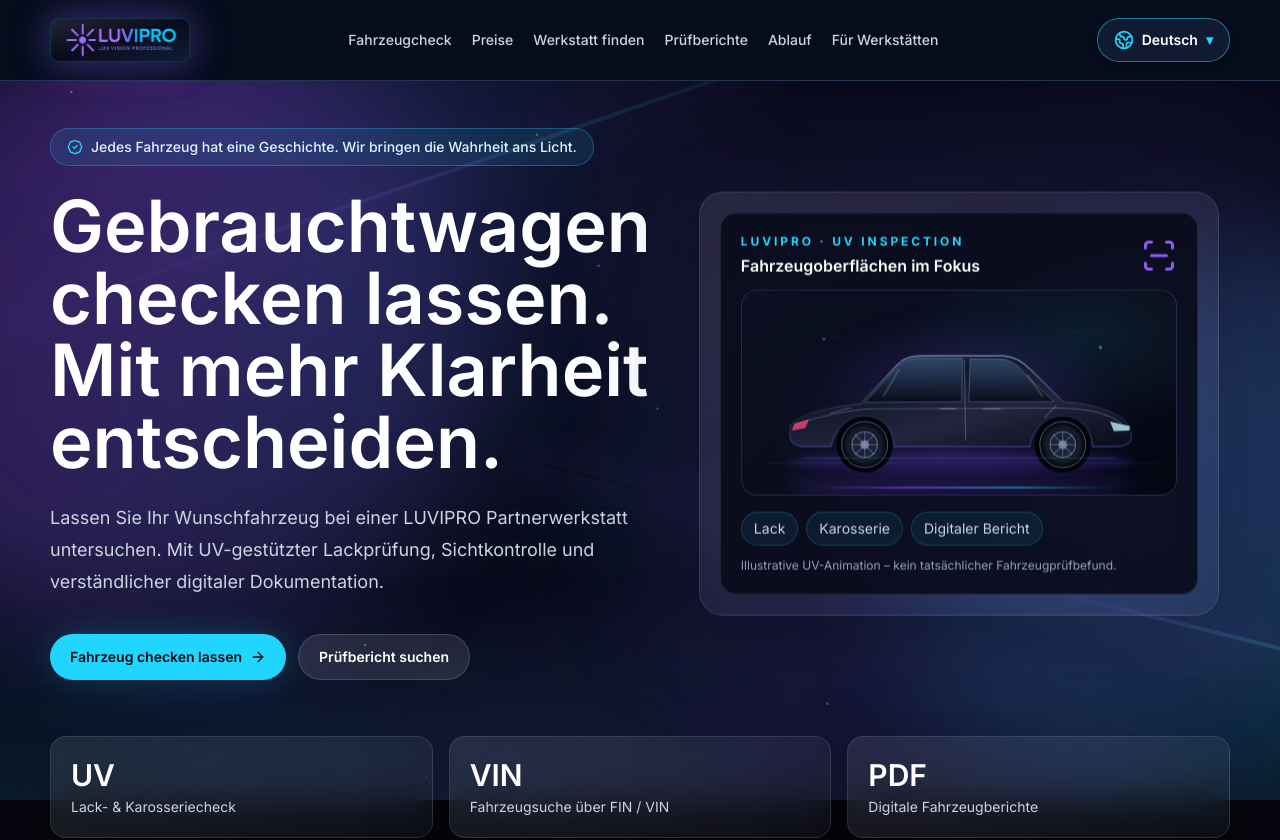
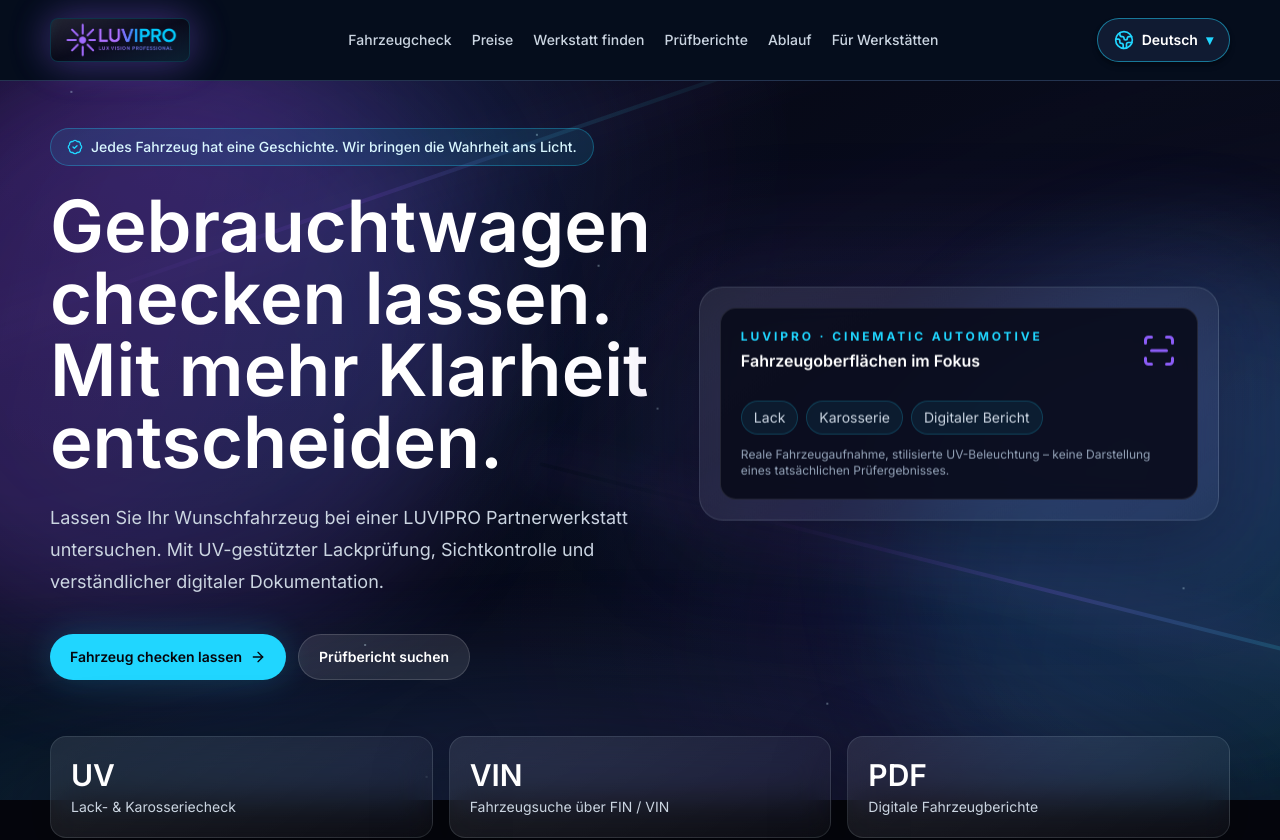
Before and after one commit to Diaa6969/luvipro-website, a Next.js app: page / in a window 1280 px wide. Shown: the top 840 px of the page. Built offline with nearby package versions, Linux system fonts and the light colour scheme.

Commit message:
Put authentic car video footage with subtle UV lighting in hero instead of synthetic SVG car

```diff
--- a/src/components/sections/hero.tsx
+++ b/src/components/sections/hero.tsx
@@ -1,5 +1,5 @@
 import { ArrowRight, BadgeCheck, ScanLine } from "lucide-react";
-import { UvCarScene } from "@/components/ui/uv-car-scene";
+import { RealCarFootage } from "@/components/ui/real-car-footage";
 import { CtaLink } from "@/components/ui/cta-link";
 import { Reveal } from "@/components/ui/reveal";
 
@@ -43,18 +43,18 @@ export function Hero() {
               <div className="relative rounded-2xl border border-white/10 bg-[#090c1b]/90 p-3 sm:p-5">
                 <div className="mb-3 flex flex-wrap items-center justify-between gap-2">
                   <div>
-                    <p className="text-[10px] font-bold uppercase tracking-[0.24em] text-pulse sm:text-xs">LUVIPRO · UV Inspection</p>
+                    <p className="text-[10px] font-bold uppercase tracking-[0.24em] text-pulse sm:text-xs">LUVIPRO · CINEMATIC AUTOMOTIVE</p>
                     <p className="mt-1 text-sm font-semibold text-white sm:text-base">Fahrzeugoberflächen im Fokus</p>
                   </div>
                   <ScanLine className="h-7 w-7 text-ultraviolet sm:h-9 sm:w-9" aria-hidden="true" />
                 </div>
-                <UvCarScene />
+                <RealCarFootage clip="studio" variant="hero" label="Echte Videoaufnahme eines Sportwagens in einer Garage, mit violettem LUVIPRO Lichteffekt" uvOverlay />
                 <div className="mt-4 flex flex-wrap items-center gap-2 text-xs text-slate-300 sm:text-sm">
                   {["Lack", "Karosserie", "Digitaler Bericht"].map((item) => (
                     <span key={item} className="rounded-full border border-pulse/20 bg-pulse/[0.07] px-3 py-1.5">{item}</span>
                   ))}
                 </div>
-                <p className="mt-3 text-xs text-slate-400">Illustrative UV-Animation – kein tatsächlicher Fahrzeugprüfbefund.</p>
+                <p className="mt-3 text-xs text-slate-400">Reale Fahrzeugaufnahme, stilisierte UV-Beleuchtung – keine Darstellung eines tatsächlichen Prüfergebnisses.</p>
               </div>
             </div>
           </div>
```
